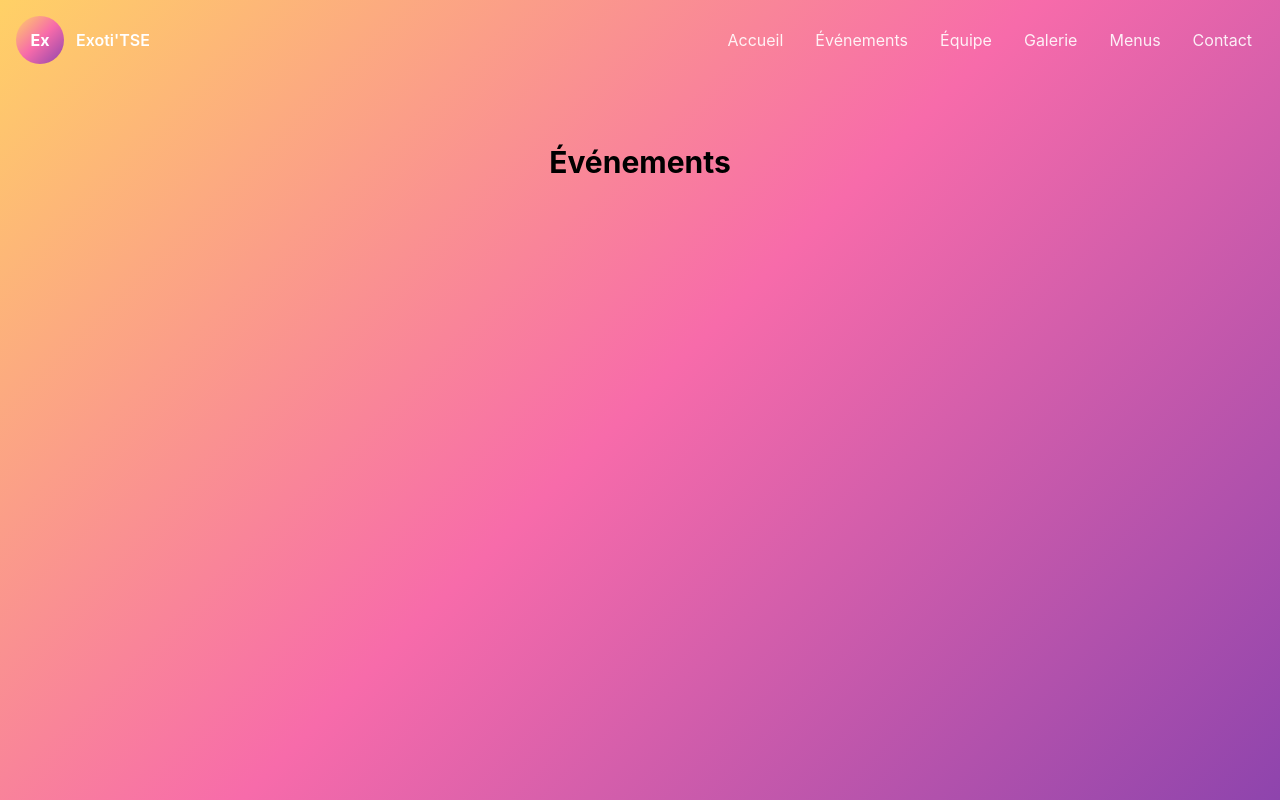
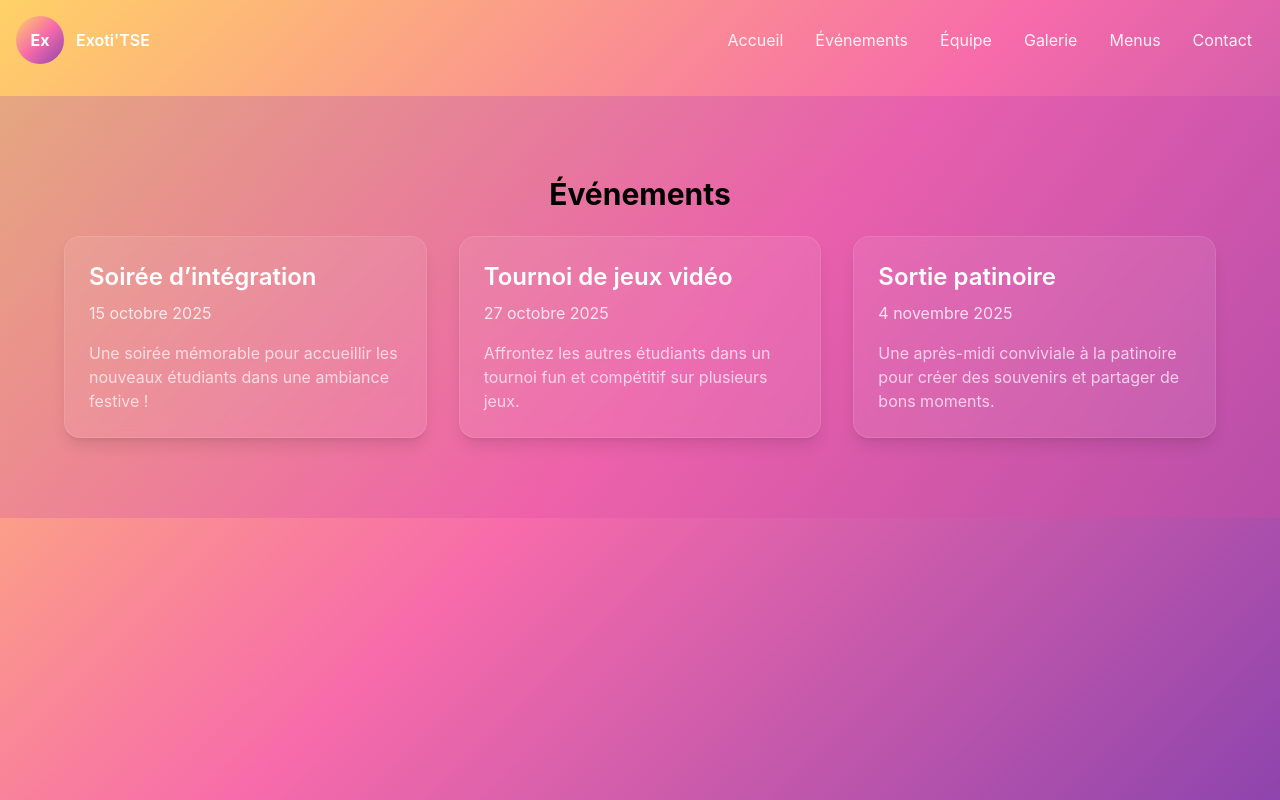
Before and after one commit to FlorianR903/BDE_ExotiTSE_site, a Next.js app: page /events in a window 1280 px wide. Built offline with nearby package versions, Linux system fonts and the light colour scheme.

Commit message:
Modif de la section Event et création de la section Partenariats

```diff
--- a/components/EventsSection.js
+++ b/components/EventsSection.js
@@ -1,21 +1,41 @@
-import { motion } from 'framer-motion'
+/* ÉVÉNEMENTS À VENIR */
+
 export default function EventsSection({ events=[] }){
+
     return (
-<section className="py-12 px-4">
+        <section id="evenements" className="py-20 px-6 bg-gradient-to-br from-purple-700/20 to-pink-500/20">
             <h2 className="text-3xl font-bold text-center mb-6">Événements</h2>
-<div className="max-w-4xl mx-auto grid md:grid-cols-2 gap-4">
-{events.map(ev => (
-<motion.article key={ev.id} initial={{ opacity:0, y:6 }} animate={{ opacity:1, y:0 }} className="card-bg rounded-2xl p-4">
-<div className="flex justify-between">
-<div>
-<h3 className="font-semibold">{ev.title}</h3>
-<p className="text-sm text-white/80">{ev.desc}</p>
+
+            <div className="grid grid-cols-1 md:grid-cols-3 gap-8 max-w-6xl mx-auto">
+
+                {/* Carte 1 */}
+                <div className="card-bg p-6 rounded-2xl border border-white/10 shadow-lg hover:scale-[1.02] transition-all">
+                    <h3 className="text-2xl font-semibold text-white">Soirée d’intégration</h3>
+                    <p className="text-white/80 mt-2">15 octobre 2025</p>
+                    <p className="text-white/70 mt-4">
+                        Une soirée mémorable pour accueillir les nouveaux étudiants dans une ambiance festive !
+                    </p>
                 </div>
-<div className="text-sm font-semibold">{ev.date}</div>
+
+                {/* Carte 2 */}
+                <div className="card-bg p-6 rounded-2xl border border-white/10 shadow-lg hover:scale-[1.02] transition-all">
+                    <h3 className="text-2xl font-semibold text-white">Tournoi de jeux vidéo</h3>
+                    <p className="text-white/80 mt-2">27 octobre 2025</p>
+                    <p className="text-white/70 mt-4">
+                        Affrontez les autres étudiants dans un tournoi fun et compétitif sur plusieurs jeux.
+                    </p>
                 </div>
-</motion.article>
-))}
+
+                {/* Carte 3 */}
+                <div className="card-bg p-6 rounded-2xl border border-white/10 shadow-lg hover:scale-[1.02] transition-all">
+                    <h3 className="text-2xl font-semibold text-white">Sortie patinoire</h3>
+                    <p className="text-white/80 mt-2">4 novembre 2025</p>
+                    <p className="text-white/70 mt-4">
+                        Une après-midi conviviale à la patinoire pour créer des souvenirs et partager de bons moments.
+                    </p>
+                </div>
+
             </div>
         </section>
-)
+    );
 }
--- /dev/null
+++ b/components/PartenariatSection.js
@@ -0,0 +1,47 @@
+/* PARTENAIRES */
+
+<section id="partenaires" className="py-20 px-6 bg-black/20 backdrop-blur">
+    <h2 className="text-4xl font-bold text-center mb-12 text-white drop-shadow-lg">
+        Nos Partenaires
+    </h2>
+
+    <div className="grid grid-cols-1 md:grid-cols-4 gap-8 max-w-6xl mx-auto">
+
+        {/* Partenaire 1 */}
+        <div className="card-bg p-6 rounded-2xl flex flex-col items-center">
+            <div className="w-20 h-20 bg-white/20 rounded-xl mb-4" />
+            <h3 className="text-xl text-white font-semibold">Bar Le Lagoon</h3>
+            <p className="text-white/70 text-center mt-2">
+                -10% sur les consommations pour les étudiants ExotiTSE.
+            </p>
+        </div>
+
+        {/* Partenaire 2 */}
+        <div className="card-bg p-6 rounded-2xl flex flex-col items-center">
+            <div className="w-20 h-20 bg-white/20 rounded-xl mb-4" />
+            <h3 className="text-xl text-white font-semibold">Domino’s Campus</h3>
+            <p className="text-white/70 text-center mt-2">
+                2 pizzas achetées = 1 offerte avec le code BDEEXO.
+            </p>
+        </div>
+
+        {/* Partenaire 3 */}
+        <div className="card-bg p-6 rounded-2xl flex flex-col items-center">
+            <div className="w-20 h-20 bg-white/20 rounded-xl mb-4" />
+            <h3 className="text-xl text-white font-semibold">FitnessClub</h3>
+            <p className="text-white/70 text-center mt-2">
+                Abonnement étudiant à tarif réduit toute l’année.
+            </p>
+        </div>
+
+        {/* Partenaire 4 */}
+        <div className="card-bg p-6 rounded-2xl flex flex-col items-center">
+            <div className="w-20 h-20 bg-white/20 rounded-xl mb-4" />
+            <h3 className="text-xl text-white font-semibold">Librairie Campus</h3>
+            <p className="text-white/70 text-center mt-2">
+                -5% sur toutes les fournitures scolaires.
+            </p>
+        </div>
+
+    </div>
+</section>
```
Lines whose indentation alone changed are shown as unchanged.
